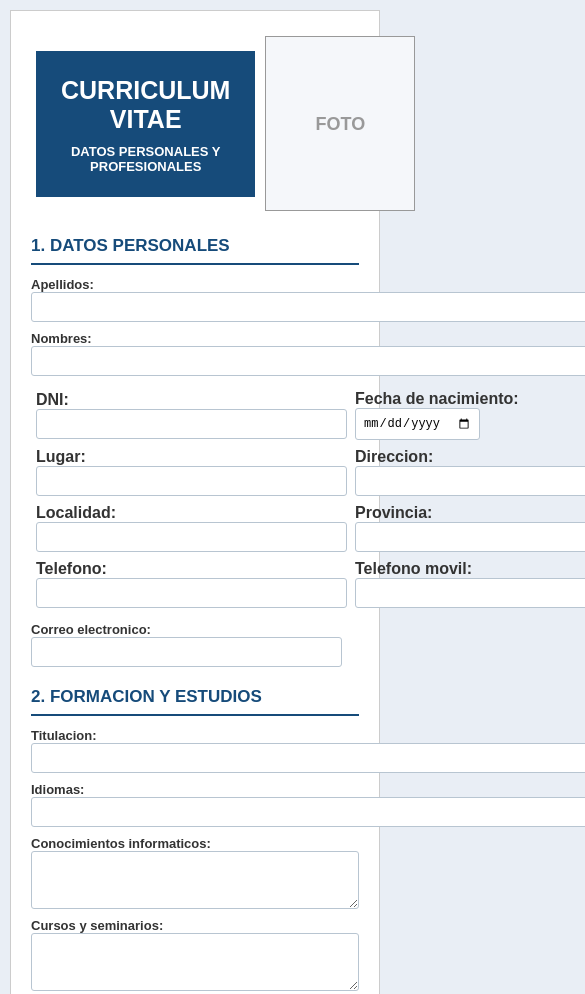
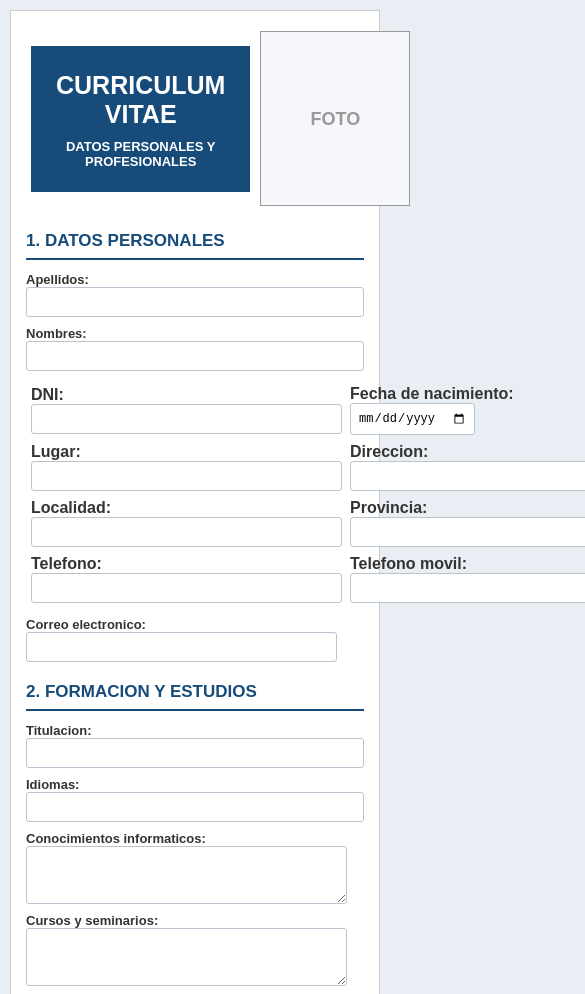
Before and after one commit to Alessandro-Luque/enviacurriculo, a plain HTML site: page enviacurriculo.htm in a window 390 px wide. Shown: the top 994 px of the page, 585 px wide, since content can reach past the window. Drawn offline with Linux system fonts and the light colour scheme.

Commit message:
Refactor curriculum vitae form with responsive design
Updated HTML structure and styles for curriculum vitae form, including responsive design adjustments and improved image upload functionality.

```diff
--- a/enviacurriculo.htm
+++ b/enviacurriculo.htm
@@ -1,10 +1,15 @@
 
 <!DOCTYPE html PUBLIC "-//W3C//DTD XHTML 1.0 Transitional//EN" "http://www.w3.org/TR/xhtml1/DTD/xhtml1-transitional.dtd">
 <html xmlns="http://www.w3.org/1999/xhtml">
+
 <head>
 <meta http-equiv="Content-Type" content="text/html; charset=utf-8" />
+<meta name="viewport" content="width=device-width, initial-scale=1.0" />
+
 <title>Envio de Curriculum Vitae</title>
+
 <style type="text/css">
+
 body {
     font-family: Arial, Helvetica, sans-serif;
     background-color: #e9eef5;
@@ -12,6 +17,7 @@ body {
     padding: 20px;
     color: #333333;
 }
+
 .contenedor {
     width: 700px;
     margin: auto;
@@ -19,20 +25,24 @@ body {
     background-color: #ffffff;
     border: 1px solid #cccccc;
 }
+
 .encabezado {
     background-color: #164b7a;
     color: #ffffff;
     padding: 15px;
     text-align: center;
 }
+
 h1 {
     font-size: 25px;
     margin: 10px;
 }
+
 .encabezado p {
     font-size: 13px;
     margin: 8px;
 }
+
 h2 {
     font-size: 17px;
     color: #164b7a;
@@ -41,6 +51,7 @@ h2 {
     margin-top: 20px;
     margin-bottom: 12px;
 }
+
 p {
     margin: 9px 0;
     font-size: 13px;
@@ -49,6 +60,7 @@ p {
 label {
     font-weight: bold;
 }
+
 input[type="text"],
 input[type="email"],
 input[type="tel"],
@@ -58,6 +70,7 @@ select {
     padding: 7px;
     border-radius: 3px;
     font-size: 12px;
+    box-sizing: border-box;
 }
 
 textarea {
@@ -68,7 +81,9 @@ textarea {
     font-family: Arial, Helvetica, sans-serif;
     font-size: 12px;
     resize: vertical;
+    box-sizing: border-box;
 }
+
 .foto {
     width: 150px;
     height: 175px;
@@ -81,6 +96,7 @@ textarea {
     text-align: center;
     box-sizing: border-box;
 }
+
 .foto:before {
     content: "FOTO";
     position: absolute;
@@ -94,6 +110,7 @@ textarea {
     z-index: 1;
     pointer-events: none;
 }
+
 .foto img {
     width: 100%;
     height: 100%;
@@ -106,9 +123,11 @@ textarea {
     z-index: 2;
     pointer-events: none;
 }
+
 #foto {
     display: none;
 }
+
 .boton {
     background-color: #164b7a;
     color: #ffffff;
@@ -134,6 +153,7 @@ textarea {
 .limpiar:hover {
     background-color: #555555;
 }
+
 .pie {
     text-align: center;
     color: #777777;
@@ -142,24 +162,43 @@ textarea {
     margin-top: 18px;
     padding-top: 12px;
 }
+
 @media screen and (max-width: 760px) {
+
     .contenedor {
         width: auto;
         margin: 0;
+        padding: 15px;
     }
+
     body {
         padding: 10px;
     }
 
+    table {
+        width: 100%;
     }
+
+    input[type="text"],
+    input[type="email"],
+    input[type="tel"],
+    input[type="date"] {
+        max-width: 100%;
+    }
+
+}
+
 </style>
 </head>
+
 <body>
+
 <div class="contenedor">
 
 <form action="#" method="post"
 enctype="multipart/form-data"
 id="formularioCV">
+
 <table width="100%" border="0" cellspacing="0" cellpadding="5">
 
 <tr>
@@ -171,158 +210,242 @@ id="formularioCV">
 <h1>CURRICULUM VITAE</h1>
 
 <p><strong>DATOS PERSONALES Y PROFESIONALES</strong></p>
+
 </div>
+
 </td>
+
 <td width="25%" align="center">
+
 <div class="foto" id="cuadroFoto">
+
 <img id="imagenFoto" src="" alt="Fotografia personal" />
 
 </div>
+
 <input type="file"
 name="foto"
 id="foto"
 accept="image/*" />
+
 </td>
+
 </tr>
+
 </table>
+
 <h2>1. DATOS PERSONALES</h2>
+
 <p>
 <label>Apellidos:</label><br />
 <input type="text" name="apellidos" size="100" />
 </p>
+
 <p>
 <label>Nombres:</label><br />
 <input type="text" name="nombre" size="100" />
 </p>
+
 <table width="100%" border="0" cellpadding="3">
+
 <tr>
+
 <td>
 <label>DNI:</label><br />
 <input type="text" name="dni" size="40" maxlength="8" />
 </td>
+
 <td>
 <label>Fecha de nacimiento:</label><br />
 <input type="date" name="fecha" />
 </td>
+
 </tr>
+
 <tr>
+
 <td>
 <label>Lugar:</label><br />
 <input type="text" name="lugar" size="40" />
 </td>
+
 <td>
 <label>Direccion:</label><br />
 <input type="text" name="direccion" size="40" />
 </td>
+
 </tr>
+
 <tr>
+
 <td>
 <label>Localidad:</label><br />
 <input type="text" name="localidad" size="40" />
 </td>
+
 <td>
 <label>Provincia:</label><br />
 <input type="text" name="provincia" size="40" />
 </td>
+
 </tr>
+
 <tr>
+
 <td>
 <label>Telefono:</label><br />
 <input type="tel" name="telefono" size="40" />
 </td>
+
 <td>
 <label>Telefono movil:</label><br />
 <input type="tel" name="movil" size="40" />
 </td>
+
 </tr>
+
 </table>
+
 <p>
 <label>Correo electronico:</label><br />
 <input type="email" name="email" size="40" />
 </p>
+
 <h2>2. FORMACION Y ESTUDIOS</h2>
+
 <p>
 <label>Titulacion:</label><br />
 <input type="text" name="titulacion" size="80" />
 </p>
+
 <p>
 <label>Idiomas:</label><br />
 <input type="text" name="idiomas" size="80" />
 </p>
+
 <p>
 <label>Conocimientos informaticos:</label><br />
 <textarea name="informatica" rows="3" cols="60"></textarea>
 </p>
+
 <p>
 <label>Cursos y seminarios:</label><br />
 <textarea name="cursos" rows="3" cols="60"></textarea>
 </p>
+
 <h2>3. EXPERIENCIA PROFESIONAL</h2>
+
 <p>
 <label>Empresa:</label><br />
 <input type="text" name="empresa" size="80" />
 </p>
+
 <p>
 <label>Fecha:</label><br />
 <input type="text" name="fecha_empresa" size="40" />
 </p>
+
 <p>
 <label>Puesto / Actividad desarrollada:</label><br />
 <textarea name="puesto" rows="3" cols="60"></textarea>
 </p>
+
 <h2>4. DATOS COMPLEMENTARIOS</h2>
+
 <p>
 <textarea name="complementarios" rows="4" cols="60"></textarea>
 </p>
+
 <br />
+
 <p>
 Todo lo expuesto anteriormente podra ser acreditado,
 en caso de solicitud.
 </p>
+
 <p align="right">
 Lugar y fecha:
 <input type="text" name="lugar_fecha" size="60" />
 </p>
+
 <br />
+
 <p align="center">
+
 <input type="submit"
 class="boton"
 value="ENVIAR CURRICULUM" />
+
 <input type="reset"
 class="limpiar"
 value="LIMPIAR" />
+
 </p>
+
 <div class="pie">
 © 2026 Alessandro @lesstech. Todos los derechos reservados.
 </div>
+
 </form>
+
 </div>
+
 <script type="text/javascript">
+
+// Abrir el selector de fotografías al hacer clic en el cuadro FOTO
+
 document.getElementById("cuadroFoto").onclick = function() {
     document.getElementById("foto").click();
 };
+
+// Mostrar la fotografía seleccionada
+
 document.getElementById("foto").onchange = function() {
+
     var archivo = this.files[0];
+
     if (archivo) {
+
         if (archivo.type.indexOf("image/") !== 0) {
+
             alert("Seleccione una imagen valida.");
+
             this.value = "";
+
             return;
         }
+
         var lector = new FileReader();
+
         lector.onload = function(e) {
+
             var imagen = document.getElementById("imagenFoto");
+
             imagen.src = e.target.result;
+
             imagen.style.display = "block";
+
         };
+
         lector.readAsDataURL(archivo);
+
     }
+
 };
+
+// Limpiar la fotografía cuando se presione LIMPIAR
+
 document.getElementById("formularioCV").onreset = function() {
+
     var imagen = document.getElementById("imagenFoto");
+
     imagen.src = "";
+
     imagen.style.display = "none";
+
 };
+
 </script>
+
 </body>
 </html>
```
Lines whose indentation alone changed are shown as unchanged.
